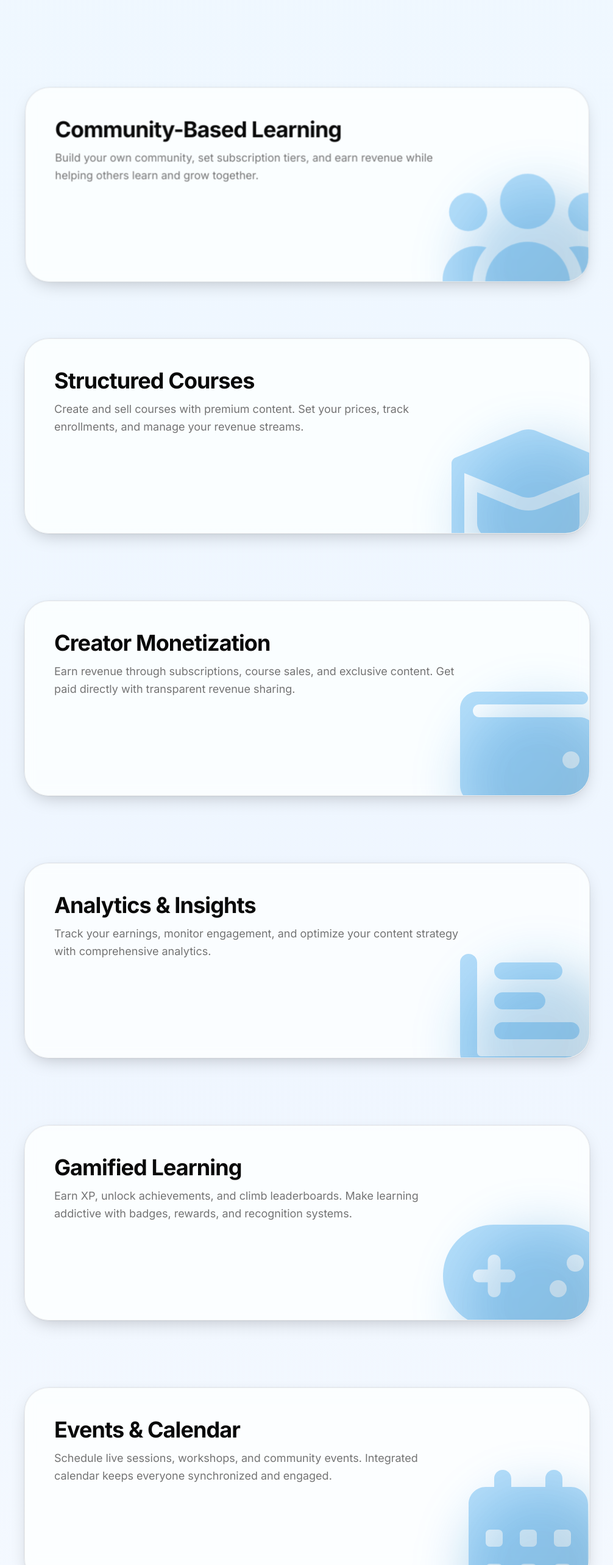
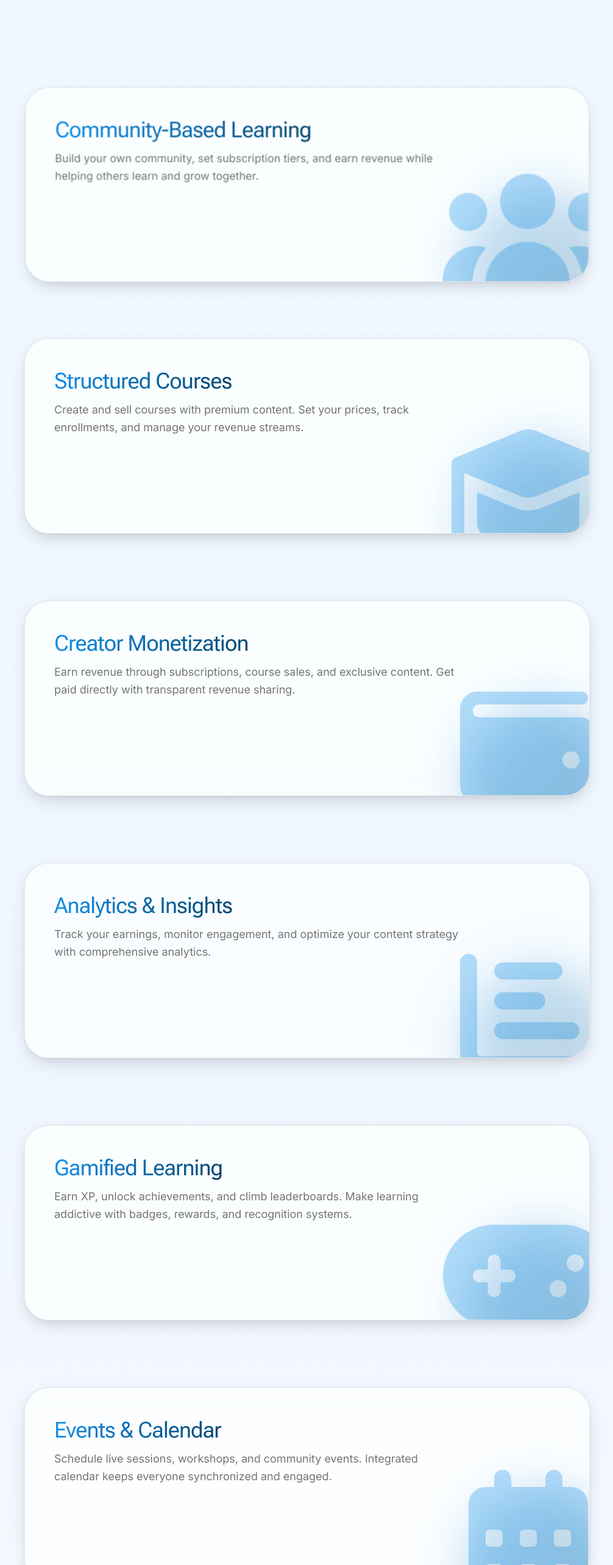
Before and after one commit to Justin322322/upskwela-my-ver, a Next.js app: page / in a window 1280 px wide. Shown: the part 1370-3936 px from the top of the page at 61% size, without its empty margins (136-1142 px from the left). Built offline with nearby package versions, Linux system fonts and the light colour scheme.

Commit message:
improvements on stackcard headings

```diff
--- a/app/page.tsx
+++ b/app/page.tsx
@@ -79,7 +79,15 @@ export default function Home() {
               </div>
               <div className="relative z-10 pr-16 sm:pr-20 md:pr-28 lg:pr-40">
                 <h2 className="text-xl sm:text-2xl md:text-3xl lg:text-4xl font-bold tracking-tight">
-                  Community-Based Learning
+                  <VariableProximity
+                    label="Community-Based Learning"
+                    className="variable-proximity-demo"
+                    fromFontVariationSettings="'wght' 400, 'wdth' 100"
+                    toFontVariationSettings="'wght' 900, 'wdth' 150"
+                    containerRef={headingRef}
+                    radius={80}
+                    falloff="exponential"
+                  />
                 </h2>
                 <p className="mt-2 sm:mt-3 text-sm sm:text-base md:text-lg leading-relaxed text-muted-foreground">
                   Build your own community, set subscription tiers, and earn revenue while helping
@@ -101,7 +109,15 @@ export default function Home() {
               </div>
               <div className="relative z-10 pr-16 sm:pr-20 md:pr-28 lg:pr-40">
                 <h2 className="text-xl sm:text-2xl md:text-3xl lg:text-4xl font-bold tracking-tight">
-                  Structured Courses
+                  <VariableProximity
+                    label="Structured Courses"
+                    className="variable-proximity-demo"
+                    fromFontVariationSettings="'wght' 400, 'wdth' 100"
+                    toFontVariationSettings="'wght' 900, 'wdth' 150"
+                    containerRef={headingRef}
+                    radius={80}
+                    falloff="exponential"
+                  />
                 </h2>
                 <p className="mt-2 sm:mt-3 text-sm sm:text-base md:text-lg leading-relaxed text-muted-foreground">
                   Create and sell courses with premium content. Set your prices, track enrollments,
@@ -123,7 +139,15 @@ export default function Home() {
               </div>
               <div className="relative z-10 pr-16 sm:pr-20 md:pr-28 lg:pr-40">
                 <h2 className="text-xl sm:text-2xl md:text-3xl lg:text-4xl font-bold tracking-tight">
-                  Creator Monetization
+                  <VariableProximity
+                    label="Creator Monetization"
+                    className="variable-proximity-demo"
+                    fromFontVariationSettings="'wght' 400, 'wdth' 100"
+                    toFontVariationSettings="'wght' 900, 'wdth' 150"
+                    containerRef={headingRef}
+                    radius={80}
+                    falloff="exponential"
+                  />
                 </h2>
                 <p className="mt-2 sm:mt-3 text-sm sm:text-base md:text-lg leading-relaxed text-muted-foreground">
                   Earn revenue through subscriptions, course sales, and exclusive content. Get paid
@@ -145,7 +169,15 @@ export default function Home() {
               </div>
               <div className="relative z-10 pr-16 sm:pr-20 md:pr-28 lg:pr-40">
                 <h2 className="text-xl sm:text-2xl md:text-3xl lg:text-4xl font-bold tracking-tight">
-                  Analytics & Insights
+                  <VariableProximity
+                    label="Analytics & Insights"
+                    className="variable-proximity-demo"
+                    fromFontVariationSettings="'wght' 400, 'wdth' 100"
+                    toFontVariationSettings="'wght' 900, 'wdth' 150"
+                    containerRef={headingRef}
+                    radius={80}
+                    falloff="exponential"
+                  />
                 </h2>
                 <p className="mt-2 sm:mt-3 text-sm sm:text-base md:text-lg leading-relaxed text-muted-foreground">
                   Track your earnings, monitor engagement, and optimize your content strategy with
@@ -167,7 +199,15 @@ export default function Home() {
               </div>
               <div className="relative z-10 pr-16 sm:pr-20 md:pr-28 lg:pr-40">
                 <h2 className="text-xl sm:text-2xl md:text-3xl lg:text-4xl font-bold tracking-tight">
-                  Gamified Learning
+                  <VariableProximity
+                    label="Gamified Learning"
+                    className="variable-proximity-demo"
+                    fromFontVariationSettings="'wght' 400, 'wdth' 100"
+                    toFontVariationSettings="'wght' 900, 'wdth' 150"
+                    containerRef={headingRef}
+                    radius={80}
+                    falloff="exponential"
+                  />
                 </h2>
                 <p className="mt-2 sm:mt-3 text-sm sm:text-base md:text-lg leading-relaxed text-muted-foreground">
                   Earn XP, unlock achievements, and climb leaderboards. Make learning addictive with
@@ -189,7 +229,15 @@ export default function Home() {
               </div>
               <div className="relative z-10 pr-16 sm:pr-20 md:pr-28 lg:pr-40">
                 <h2 className="text-xl sm:text-2xl md:text-3xl lg:text-4xl font-bold tracking-tight">
-                  Events & Calendar
+                  <VariableProximity
+                    label="Events & Calendar"
+                    className="variable-proximity-demo"
+                    fromFontVariationSettings="'wght' 400, 'wdth' 100"
+                    toFontVariationSettings="'wght' 900, 'wdth' 150"
+                    containerRef={headingRef}
+                    radius={80}
+                    falloff="exponential"
+                  />
                 </h2>
                 <p className="mt-2 sm:mt-3 text-sm sm:text-base md:text-lg leading-relaxed text-muted-foreground">
                   Schedule live sessions, workshops, and community events. Integrated calendar keeps
```
